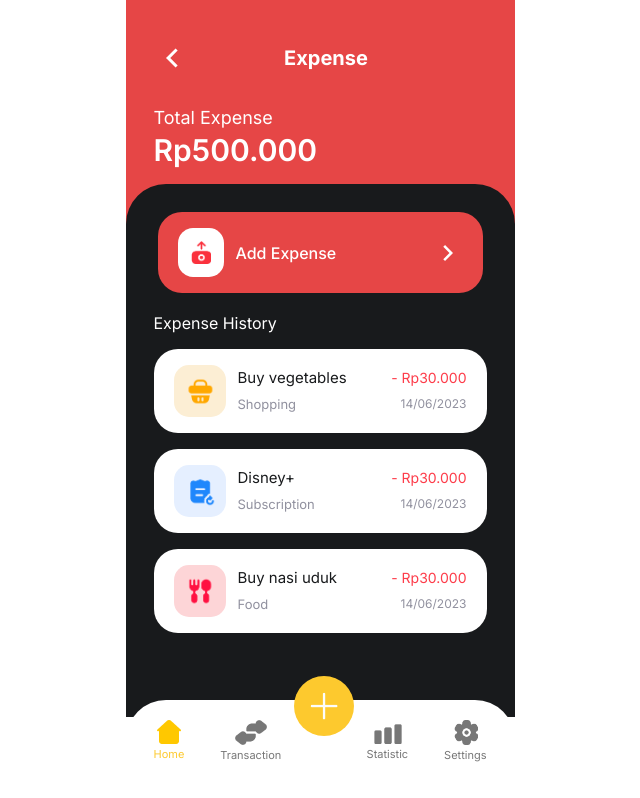
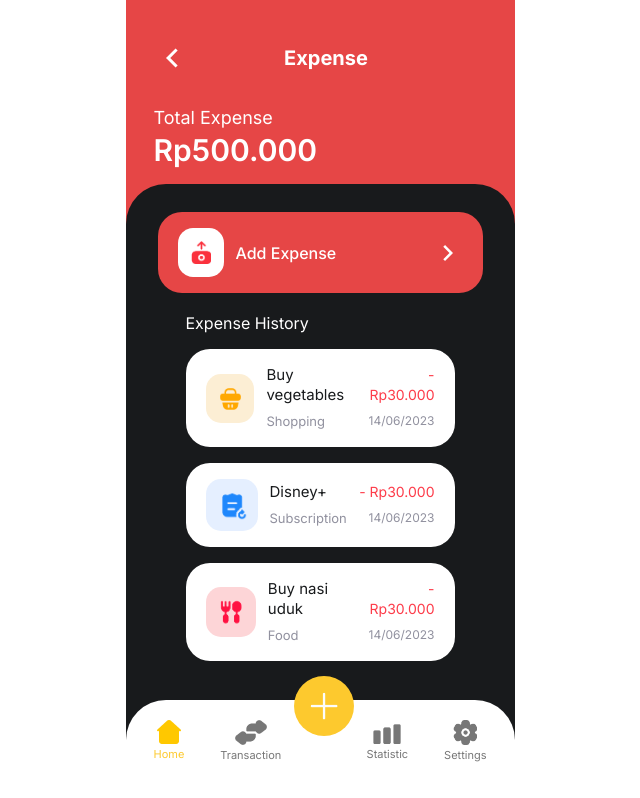
Before and after one commit to annisauswa/track-wallet, a Next.js app in the folder frontend/: page /expense in a window 1280 px wide. Shown: the top 798 px of the page, without its empty margins (320-960 px from the left). Built offline with nearby package versions, Linux system fonts and the light colour scheme.

Commit message:
feat: implement h-screen

```diff
--- a/frontend/src/app/expense/page.tsx
+++ b/frontend/src/app/expense/page.tsx
@@ -7,7 +7,7 @@ import ExpenseHistory from "../components/expense-history";
 
 export default function Expense() {
   return (
-    <div className="h-fit w-fit relative mx-auto flex flex-col items-center overflow-visible">
+    <div className="h-screen w-fit relative mx-auto flex flex-col items-center overflow-visible">
       <div className="w-[389px] min-h-full text-sm bg-redPrimary pt-10">
         <div className="w-full z-40">
           <div className="w-full flex flex-row items-center justify-start px-7 pb-7 z-40">
@@ -27,8 +27,8 @@ export default function Expense() {
             <h2 className="text-[18px]">Total Expense</h2>
             <p className="text-[30px] font-semibold">Rp500.000</p>
           </div>
-          <div className="bg-blackPrimary py-5 pt-7 pb-14 space-y-5 text-white text-[16px] rounded-t-[40px]">
-            <div className="px-8">
+          <div className="bg-blackPrimary py-5 pt-7 pb-14 px-8 space-y-5 h-screen text-white text-[16px] rounded-t-[40px]">
+            <div>
               <Link href="/add-expanse">
                 <button className="w-full py-4 px-5 bg-redPrimary rounded-[24px]">
                   <div className="flex items-center">
--- a/frontend/src/app/income/page.tsx
+++ b/frontend/src/app/income/page.tsx
@@ -7,7 +7,7 @@ import IncomeHistory from "../components/income-history";
 
 export default function Income() {
   return (
-    <div className="h-fit w-fit relative mx-auto flex flex-col items-center overflow-visible">
+    <div className="h-screen w-fit relative mx-auto flex flex-col items-center overflow-visible">
       <div className="w-[389px] min-h-full text-sm bg-yellowPrimary pt-10">
         <div className="w-full z-40">
           <div className="w-full flex flex-row items-center justify-start px-7 pb-7 z-40">
@@ -27,7 +27,7 @@ export default function Income() {
             <h2 className="text-[18px]">Total Income</h2>
             <p className="text-[30px] font-semibold">Rp10.000.000</p>
           </div>
-          <div className="bg-blackPrimary py-5 pt-7 pb-14 px-8 space-y-5 text-white text-[16px] rounded-t-[40px]">
+          <div className="h-screen bg-blackPrimary py-5 pt-7 pb-14 px-8 space-y-5 text-white text-[16px] rounded-t-[40px]">
             <Link href="/add-income">
               <button className="w-full py-4 px-5 bg-yellowPrimary rounded-[24px]">
                 <div className="flex items-center">
```
